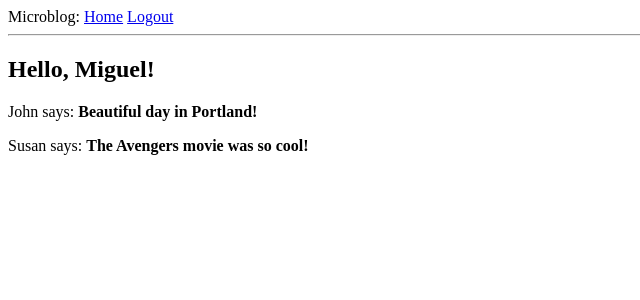
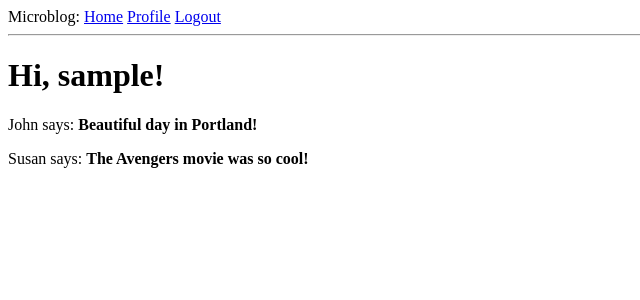
Before and after one commit to Nisenco/flask_demo, a Flask app: page / in a window 1280 px wide. Shown: the top 300 px of the page, without its empty margins (0-640 px from the left). Run offline with Flask 2, Linux system fonts and the light colour scheme; the visitor is signed in with stand-in values (Sample User, id 1); data comes from the database, SQL or seed files in the repository.

Commit message:
添加 user 路由

```diff
--- a/app/routes.py
+++ b/app/routes.py
@@ -10,7 +10,7 @@ from werkzeug.urls import url_parse
 @app.route('/index')
 @login_required
 def index():
-    user = {'username': 'Miguel'}
+    # user = {'username': 'Miguel'}
     posts = [
         {
             'author': {'username': 'John'},
@@ -22,7 +22,7 @@ def index():
         }
     ]
     # user=user,
-    return render_template('index.html', title='Home Page',user=user,  posts=posts)
+    return render_template('index.html', title='Home Page', posts=posts)
 
 
 @app.route('/login', methods=['GET', 'POST'])
@@ -38,6 +38,7 @@ def login():
             return redirect(url_for('login'))
         login_user(user, remember=form.remember_me.data)
         next_page = request.args.get('next')
+        print(next_page, 'next_page999--')
         if not next_page or url_parse(next_page).encode_netloc() != "":
             next_page = url_for('index')
         return redirect(next_page)
--- a/app/templates/base.html
+++ b/app/templates/base.html
@@ -14,6 +14,7 @@
         {% if current_user.is_anonymous %}
         <a href="{{ url_for('login') }}">Login</a>
         {% else %}
+        <a href="{{ url_for('user', username=current_user.username) }}">Profile</a>
         <a href="{{ url_for('logout') }}">Logout</a>
         {% endif %}
     </div>
--- a/app/templates/index.html
+++ b/app/templates/index.html
@@ -12,10 +12,7 @@
 <div>
     {% extends 'base.html'%}
     {%block content %}
-        {% if user.username %}
-            <h2>Hello, {{ user.username }}!</h2>
-        {% endif %}
-
+        <h1>Hi, {{ current_user.username }}!</h1>
         {%for post in posts%}
         <div>
             <p>{{ post.author.username }} says: <b>{{ post.body }}</b></p>
--- a/app/templates/user.html
+++ b/app/templates/user.html
@@ -7,9 +7,7 @@
 <body>
     {% extends "base.html" %}
     {% block content%}
-    {% if %}
-        <h1>User: {{ user.username }}</h1>
-    {% endif %}
+    <h1>User: {{ user.username }}</h1>
     <hr>
     {% for post in posts %}
     <p>
```
